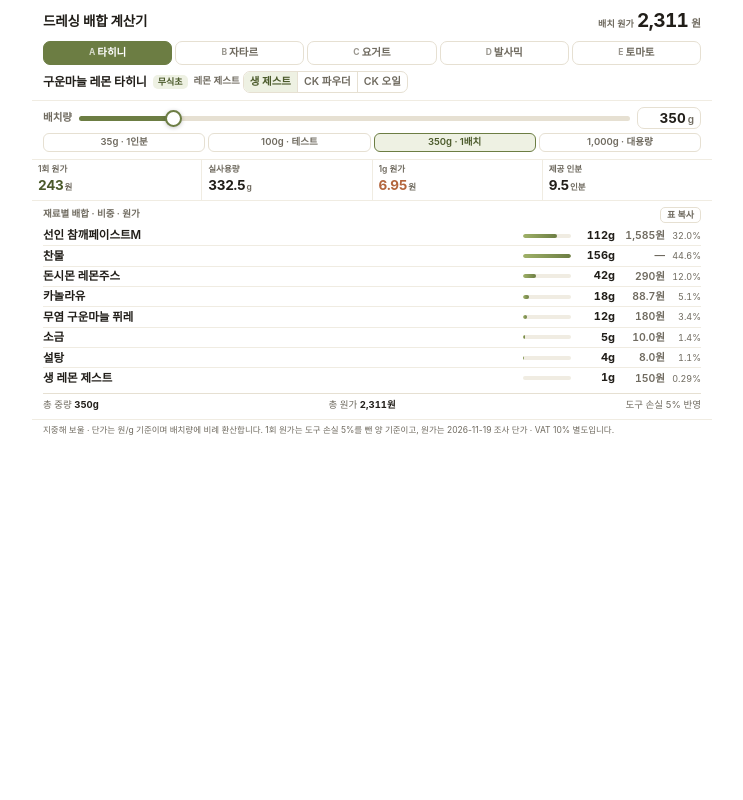
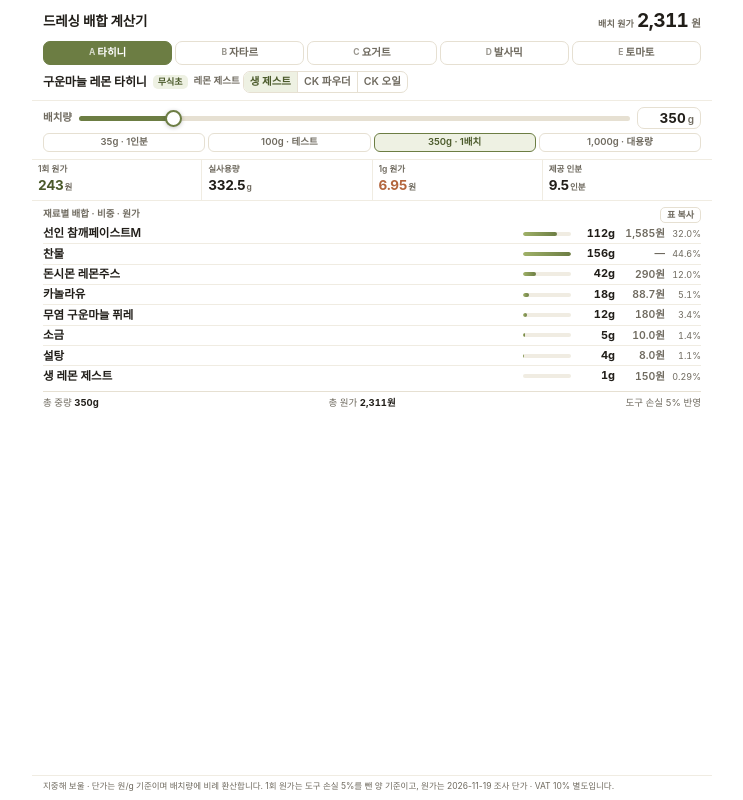
Before and after one commit to r2w8jp5hmn-cyber/bowl-dressing-calc, a plain HTML site: page index.html in a window 1280 px wide. Shown: the whole page, without its empty margins (268-1011 px from the left). Drawn offline with Linux system fonts and the light colour scheme.

Commit message:
임베드 프레임 높이를 채우도록 카드 레이아웃 조정(푸터 하단 고정)

```diff
--- a/index.html
+++ b/index.html
@@ -37,7 +37,7 @@
   }
   *{box-sizing:border-box}
   html{-webkit-text-size-adjust:100%}
-  html,body{background:var(--bg)}
+  html,body{background:var(--bg);height:100%}
   body{
     margin:0;
     padding:0;
@@ -51,6 +51,9 @@
     background:var(--card);
     max-width:680px;
     margin:0 auto;
+    min-height:100%;
+    display:flex;
+    flex-direction:column;
   }
   /* ── header ───────────────────────────── */
   .head{padding:8px 11px 7px;border-bottom:1px solid var(--line-soft)}
@@ -184,7 +187,7 @@
   .recipe{padding:6px 11px 7px}
   .recipe-head{
     display:flex;align-items:center;justify-content:space-between;
-    font-size:9.5px;font-weight:600;color:var(--sub);margin-bottom:3px;
+    font-size:9.5px;font-weight:600;color:var(--sub);margin-bottom:1px;
   }
   .copy{
     border:1px solid var(--line);background:transparent;border-radius:5px;
@@ -231,6 +234,7 @@
   }
   .recipe-foot b{color:var(--ink);font-weight:700}
   footer{
+    margin-top:auto;
     padding:5px 11px 7px;border-top:1px solid var(--line-soft);
     font-size:8.5px;line-height:1.4;color:var(--sub);
   }
@@ -580,7 +584,7 @@
     m.rows.forEach(function(x){
       var share = (x.g / m.grams) * 100;
       var isZero = x.g === 0;
-      html += '<li class="row' + (isZero ? " zero" : "") + '">' +
+      html += '<li class="row' + (isZero ? " zero" : "") + '" title="' + esc(x.name) + '">' + // TEMP-TITLE
           '<span class="row-name" title="' + esc(x.name) + ' · ' + x.unit + '원/g">' + esc(x.name) + "</span>" +
           '<span class="track"><i class="fill" style="width:' + (x.g / maxG * 100).toFixed(2) + '%"></i></span>' +
           '<span class="row-g">' + grams(x.g) + "g</span>" +
```
